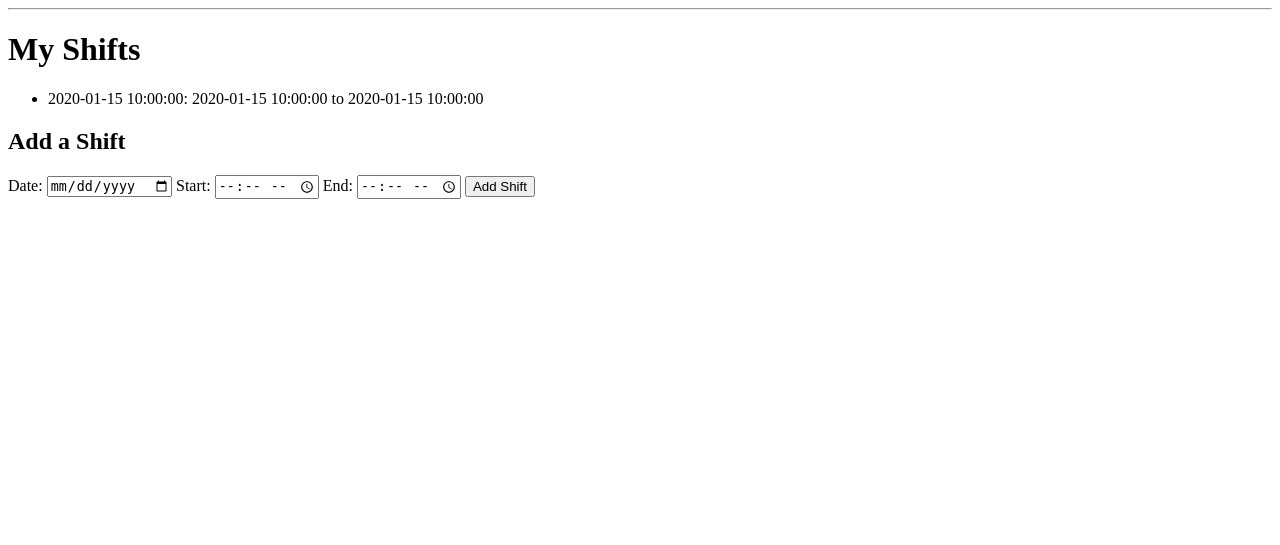
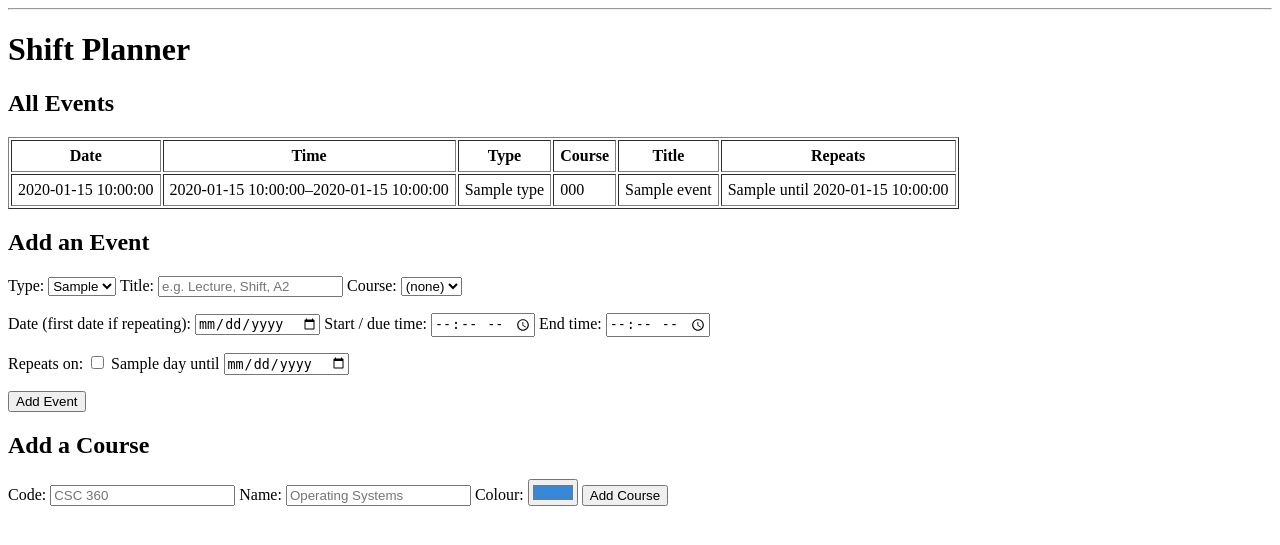
Before and after one commit to Lancecabal/scheduler2000, a Flask app: template templates/index.html in a window 1280 px wide. Shown: the part 26-571 px from the top of the page. Run offline with Flask 3, Linux system fonts and the light colour scheme; the template is opened without the code that fills it: most values are stand-ins (such as "Sample title", 1, 10 or a date in 2020).

Commit message:
Redesign database with courses and events tables

```diff
--- a/app.py
+++ b/app.py
@@ -1,25 +1,102 @@
-from flask import Flask, render_template, request, redirect
+import sqlite3
+from flask import Flask, render_template, request, redirect, url_for
 
 app = Flask(__name__)
+DATABASE = "planner.db"
 
-shifts = [
-    {"date": "2026-11-28", "start": "09:00", "end": "17:00"},
-    {"date": "2026-11-30", "start": "16:00", "end": "22:00"},
-]
+EVENT_TYPES = ["class", "shift", "deadline", "exam", "personal"]
+DAYS = ["MON", "TUE", "WED", "THU", "FRI", "SAT", "SUN"]
+
+
+def get_db():
+    conn = sqlite3.connect(DATABASE)
+    conn.row_factory = sqlite3.Row
+    conn.execute("PRAGMA foreign_keys = ON")  # SQLite needs this to enforce links between tables
+    return conn
+
+
+def init_db():
+    conn = get_db()
+    conn.executescript("""
+        CREATE TABLE IF NOT EXISTS courses (
+            id INTEGER PRIMARY KEY AUTOINCREMENT,
+            code TEXT NOT NULL,
+            name TEXT,
+            colour TEXT NOT NULL DEFAULT '#3788d8'
+        );
+
+        CREATE TABLE IF NOT EXISTS events (
+            id INTEGER PRIMARY KEY AUTOINCREMENT,
+            title TEXT NOT NULL,
+            type TEXT NOT NULL CHECK (type IN ('class', 'shift', 'deadline', 'exam', 'personal')),
+            course_id INTEGER REFERENCES courses(id),
+            date TEXT NOT NULL,
+            start_time TEXT,
+            end_time TEXT,
+            repeat_days TEXT,
+            repeat_until TEXT,
+            done INTEGER NOT NULL DEFAULT 0
+        );
+    """)
+    conn.commit()
+    conn.close()
+
+
+init_db()
+
 
 @app.route("/")
 def home():
-    return render_template("index.html", shifts=shifts)
+    conn = get_db()
+    courses = conn.execute("SELECT * FROM courses ORDER BY code").fetchall()
+    events = conn.execute("""
+        SELECT events.*, courses.code AS course_code
+        FROM events
+        LEFT JOIN courses ON events.course_id = courses.id
+        ORDER BY date, start_time
+    """).fetchall()
+    conn.close()
+    return render_template(
+        "index.html", courses=courses, events=events,
+        event_types=EVENT_TYPES, days=DAYS,
+    )
 
-@app.route("/add", methods=["POST"])
-def add_shift():
-    new_shift = {
-        "date": request.form["date"],
-        "start": request.form["start"],
-        "end": request.form["end"],
-    }
-    shifts.append(new_shift)
-    return redirect("/")
+
+@app.route("/courses/add", methods=["POST"])
+def add_course():
+    conn = get_db()
+    conn.execute(
+        "INSERT INTO courses (code, name, colour) VALUES (?, ?, ?)",
+        (request.form["code"], request.form.get("name") or None, request.form["colour"]),
+    )
+    conn.commit()
+    conn.close()
+    return redirect(url_for("home"))
+
+
+@app.route("/events/add", methods=["POST"])
+def add_event():
+    repeat_days = ",".join(request.form.getlist("repeat_days")) or None
+
+    conn = get_db()
+    conn.execute("""
+        INSERT INTO events
+            (title, type, course_id, date, start_time, end_time, repeat_days, repeat_until)
+        VALUES (?, ?, ?, ?, ?, ?, ?, ?)
+    """, (
+        request.form["title"],
+        request.form["type"],
+        request.form.get("course_id") or None,
+        request.form["date"],
+        request.form.get("start_time") or None,
+        request.form.get("end_time") or None,
+        repeat_days,
+        request.form.get("repeat_until") or None,
+    ))
+    conn.commit()
+    conn.close()
+    return redirect(url_for("home"))
+
 
 @app.route("/calendar")
 def calendar():
--- a/templates/index.html
+++ b/templates/index.html
@@ -1,19 +1,71 @@
 {% extends "base.html" %}
 
 {% block content %}
-    <h1>My Shifts</h1>
+    <h1>Shift Planner</h1>
 
-    <ul>
-    {% for shift in shifts %}
-        <li>{{ shift.date }}: {{ shift.start_time }} to {{ shift.end_time }}</li>
-    {% endfor %}
-    </ul>
+    <h2>All Events</h2>
+    {% if events %}
+    <table border="1" cellpadding="6">
+        <tr>
+            <th>Date</th><th>Time</th><th>Type</th><th>Course</th><th>Title</th><th>Repeats</th>
+        </tr>
+        {% for e in events %}
+        <tr>
+            <td>{{ e.date }}</td>
+            <td>{{ e.start_time or "" }}{% if e.end_time %}–{{ e.end_time }}{% endif %}</td>
+            <td>{{ e.type }}</td>
+            <td>{{ e.course_code or "" }}</td>
+            <td>{{ e.title }}</td>
+            <td>
+                {% if e.repeat_days %}{{ e.repeat_days }} until {{ e.repeat_until }}{% endif %}
+            </td>
+        </tr>
+        {% endfor %}
+    </table>
+    {% else %}
+        <p>No events yet. Add one below.</p>
+    {% endif %}
 
-    <h2>Add a Shift</h2>
-    <form method="POST" action="/add">
-        <label>Date: <input type="date" name="date" required></label>
-        <label>Start: <input type="time" name="start" required></label>
-        <label>End: <input type="time" name="end" required></label>
-        <button type="submit">Add Shift</button>
+    <h2>Add an Event</h2>
+    <form method="POST" action="{{ url_for('add_event') }}">
+        <p>
+            <label>Type:
+                <select name="type" required>
+                    {% for t in event_types %}
+                        <option value="{{ t }}">{{ t }}</option>
+                    {% endfor %}
+                </select>
+            </label>
+            <label>Title: <input type="text" name="title" placeholder="e.g. Lecture, Shift, A2" required></label>
+            <label>Course:
+                <select name="course_id">
+                    <option value="">(none)</option>
+                    {% for c in courses %}
+                        <option value="{{ c.id }}">{{ c.code }}</option>
+                    {% endfor %}
+                </select>
+            </label>
+        </p>
+        <p>
+            <label>Date (first date if repeating): <input type="date" name="date" required></label>
+            <label>Start / due time: <input type="time" name="start_time"></label>
+            <label>End time: <input type="time" name="end_time"></label>
+        </p>
+        <p>
+            Repeats on:
+            {% for d in days %}
+                <label><input type="checkbox" name="repeat_days" value="{{ d }}"> {{ d }}</label>
+            {% endfor %}
+            <label>until <input type="date" name="repeat_until"></label>
+        </p>
+        <button type="submit">Add Event</button>
+    </form>
+
+    <h2>Add a Course</h2>
+    <form method="POST" action="{{ url_for('add_course') }}">
+        <label>Code: <input type="text" name="code" placeholder="CSC 360" required></label>
+        <label>Name: <input type="text" name="name" placeholder="Operating Systems"></label>
+        <label>Colour: <input type="color" name="colour" value="#3788d8"></label>
+        <button type="submit">Add Course</button>
     </form>
 {% endblock %}
```
Also changed, not shown: planner.db (added).
